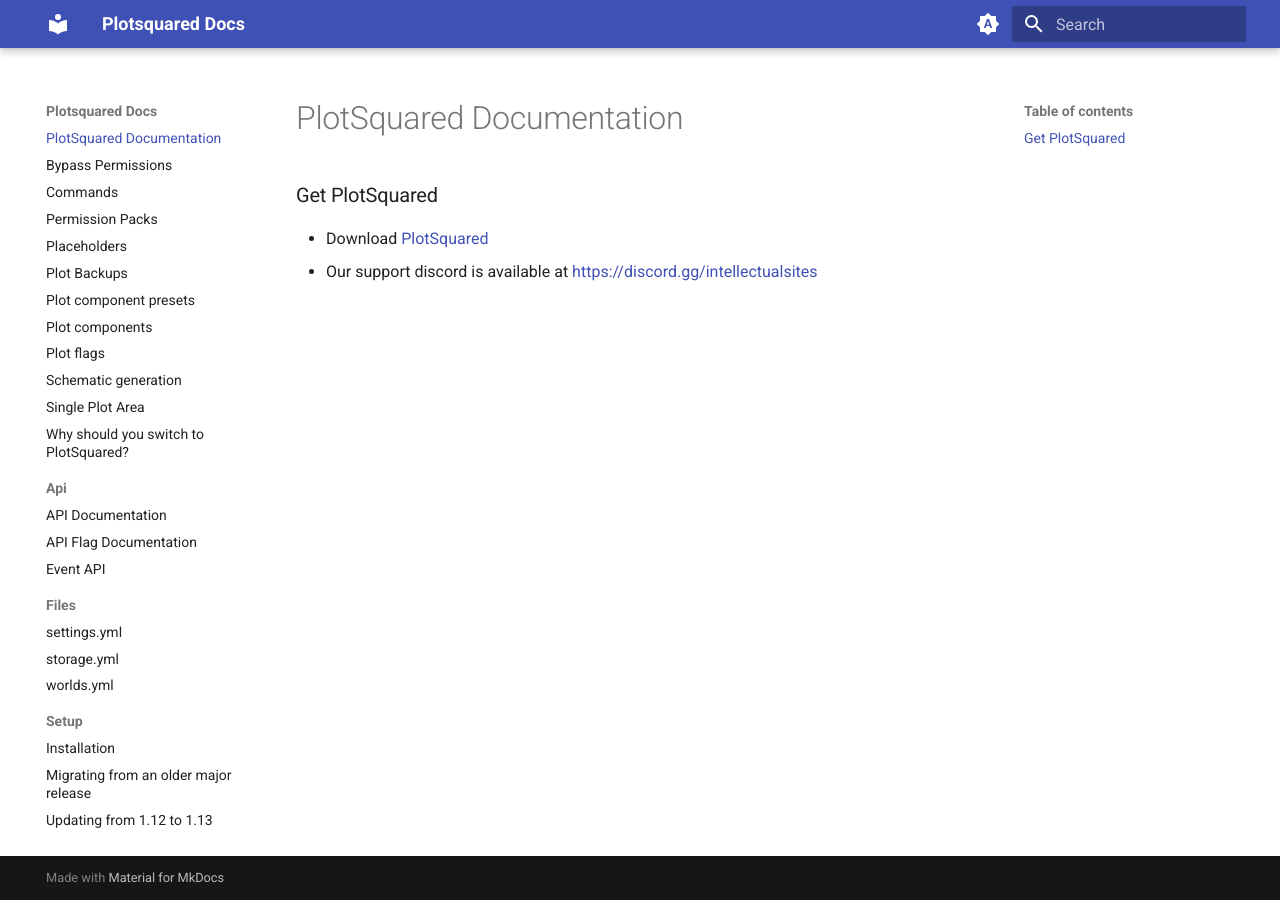
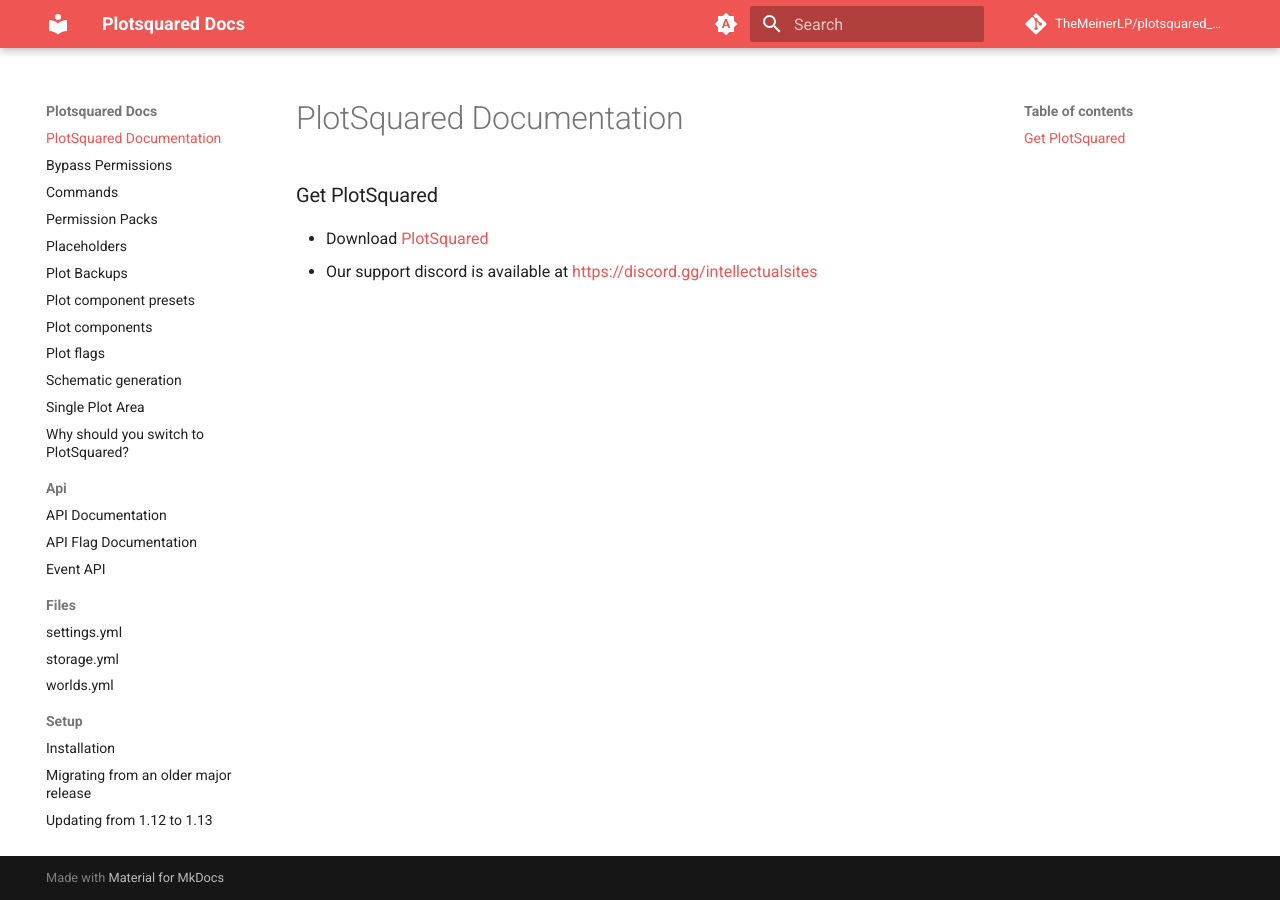
Before and after one commit to TheMeinerLP/plotsquared_test_docs, an MkDocs documentation site: the page built from docs/index.md, in a window 1280 px wide. Built offline with MkDocs 1.6.1 and Material for MkDocs 9.7.7, drawn with Linux system fonts in a browser that asks for light colours; comment, search, counter and statistics services are not loaded.

Commit message:
Add some pretty information

```diff
--- a/mkdocs.yml
+++ b/mkdocs.yml
@@ -1,6 +1,8 @@
 # yaml-language-server: $schema=https://squidfunk.github.io/mkdocs-material/schema.json
 site_name: Plotsquared Docs
 site_url: https://themeinerlp.github.io/plotsquared_test_docs/
+repo_url: https://github.com/TheMeinerLP/plotsquared_test_docs
+repo_name: TheMeinerLP/plotsquared_test_docs
 
 theme:
   name: material
@@ -9,6 +11,9 @@
   - navigation.sections
   - content.code.copy
   - content.code.select
+  - search.suggest
+  - search.highlight
+  - search.share
   font:
     code: Roboto Mono
   palette:
@@ -21,6 +26,8 @@
     # Palette toggle for light mode
     - media: "(prefers-color-scheme: light)"
       scheme: default
+      primary: red
+      accent: indigo
       toggle:
         icon: material/brightness-7
         name: Switch to dark mode
@@ -28,6 +35,8 @@
     # Palette toggle for dark mode
     - media: "(prefers-color-scheme: dark)"
       scheme: slate
+      primary: red
+      accent: indigo
       toggle:
         icon: material/brightness-4
         name: Switch to system preference
@@ -49,3 +58,8 @@
   - admonition
   - pymdownx.details
   - pymdownx.superfences
+
+plugins:
+  - search:
+      lang:
+        - en
```
